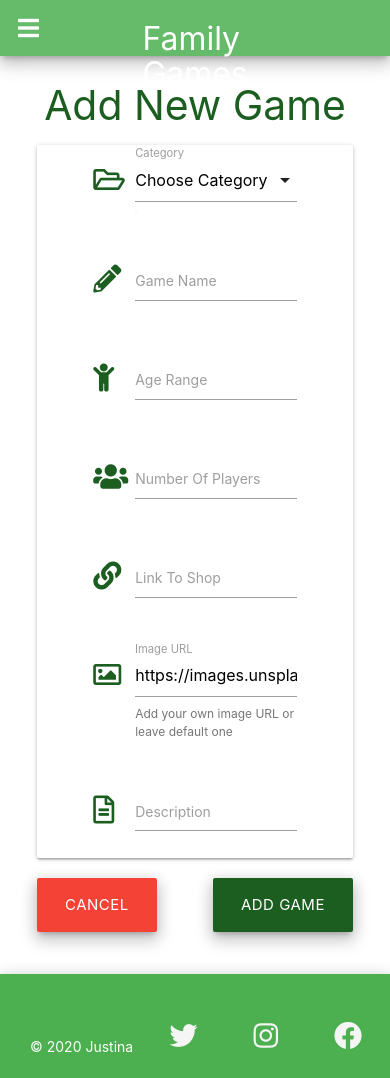
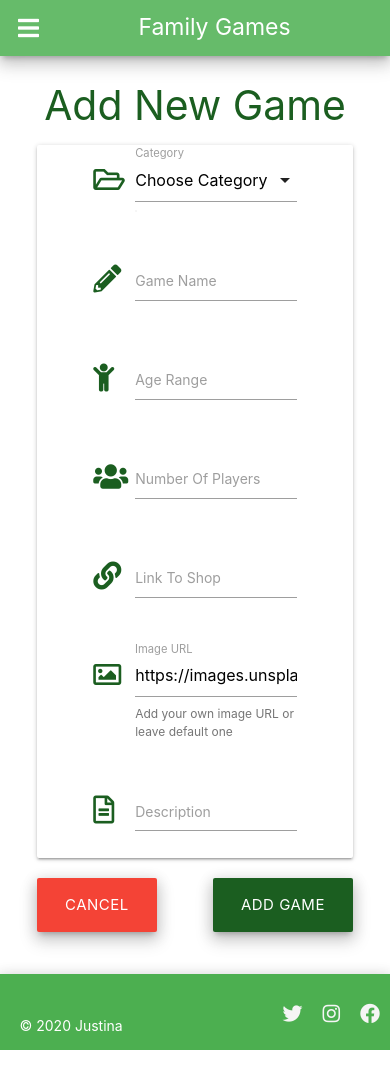
Before and after one commit to Code-Institute-Submissions/MS3-family-games, a Flask app: page /add in a window 390 px wide. After the commit the page ends 1050 px from the top, so only its background shows below. Run offline with Flask 2, Linux system fonts and the light colour scheme; data that the repository does not hold is empty; some libraries are stand-ins or nearby versions.

Commit message:
Applied Media Query for Mobile Devises

```diff
--- a/static/css/style.css
+++ b/static/css/style.css
@@ -16,8 +16,8 @@ main {
   }
 
 .brand-logo, .copyright-text{
-    margin-left: 30px;
-    padding-top: 2rem;
+    margin-left: 5%;
+    padding-top: 2%;
   }
 
 
@@ -29,3 +29,11 @@ main {
 footer {
     margin-top: 3rem;
 }
+
+/* Media Query for Mobile Devices */
+    @media (max-width: 480px) {
+        .footer-icon {
+            font-size: 20px;
+            padding: 10px;
+        }
+    }
--- a/templates/base.html
+++ b/templates/base.html
@@ -19,7 +19,7 @@
         <!-- Navigation -->
         <nav class="text-shadow green lighten-1 z-depth-3">
             <div class="nav-wrapper">
-                <div class="brand-logo"><h4 class="text-shadow">Family Games</h4></div>
+                <div class="brand-logo"><h5 class="text-shadow">Family Games</h5></div>
                 <a href="#" data-target="mobile-demo" class="sidenav-trigger"><i class="fas fa-bars"></i></a>
                 <ul class="center hide-on-med-and-down right">
                     <li><a class="waves-effect waves-light" href="{{ url_for('home') }}"><i class="fas fa-home"></i>Home</a></li>
```
Also changed, not shown: README.md, wireframes/Add Game Desktop.png (added), wireframes/Add Game Phone.png (added), wireframes/Games Desktop.png (added), wireframes/Games Phone.png (added), wireframes/Home Desktop.png (added), wireframes/Home Phone.png (added), wireframes/am-i-responsive.png (added).
